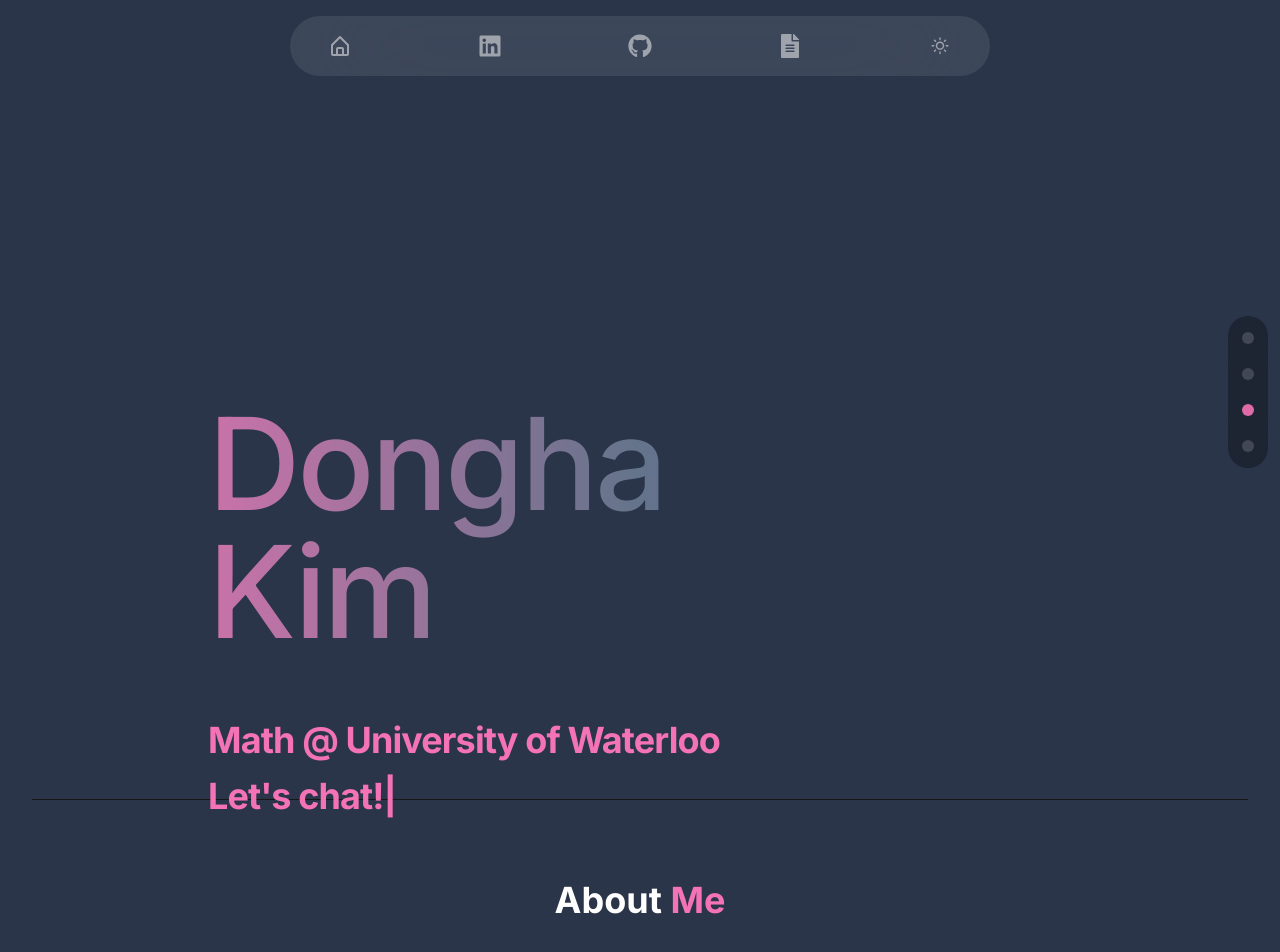
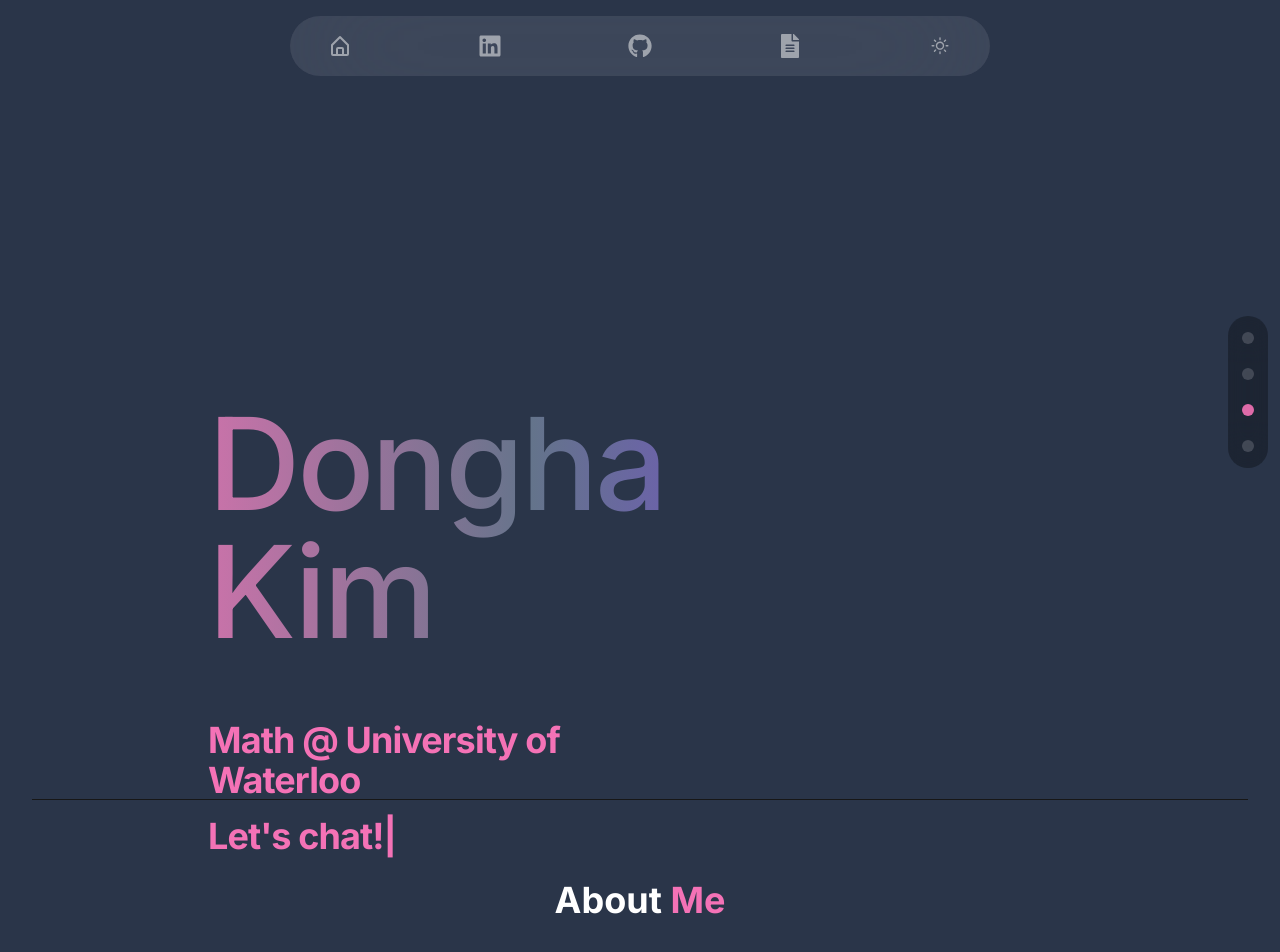
Before and after one commit to donghaxkim/Portfoliov1, a React (Vite) app: page / in a window 1280 px wide. Shown: the top 952 px of the page. Built offline with nearby package versions, Linux system fonts and the light colour scheme.

Commit message:
I want to deploy

```diff
--- a/src/components/Hero.jsx
+++ b/src/components/Hero.jsx
@@ -33,11 +33,11 @@ const Hero = ({ theme }) => {
   return (
     <div className="section border-b border-neutral-900 h-screen pb-20" id="home">
       <div className="flex flex-wrap">
-        <div className="w-full lg:w-1/2 ml-44 flex flex-col items-center lg:items-start mt-[100px]">
+        <div className="w-full lg:w-1/2 flex flex-col items-center lg:items-start mt-[100px]">
           <motion.h1
             initial={{ x: -400, opacity: 0 }}
             animate={{ x: 0, opacity: 1, transition: { duration: 0.5 } }}
-            className="pb-16 text-6xl font-medium tracking-tight lg:mt-[300px] lg:text-9xl"
+            className="pb-16 text-6xl ml-44 font-medium tracking-tight lg:mt-[300px] lg:text-9xl"
             style={{
               background: "linear-gradient(to right, #f472b6, #64748b, #7c3aed)",
               backgroundSize: "200% auto",
@@ -50,7 +50,7 @@ const Hero = ({ theme }) => {
             Dongha Kim
           </motion.h1>
 
-          <div className="cursor-pointer text-4xl tracking-tight flex flex-col hover:text-gray-400">
+          <div className="cursor-pointer text-4xl ml-44 tracking-tight flex flex-col hover:text-gray-400">
             <motion.span
               initial={{ x: -400, opacity: 0 }}
               animate={{ x: 0, opacity: 1, transition: { duration: 1 } }}
```
